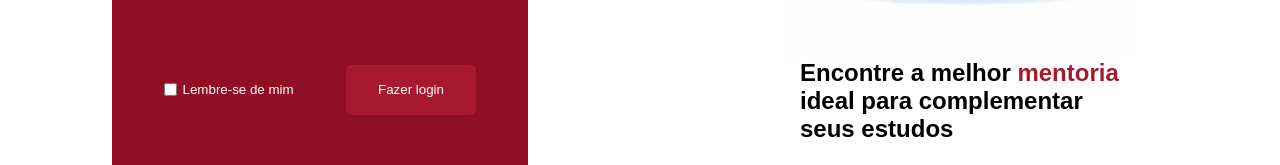
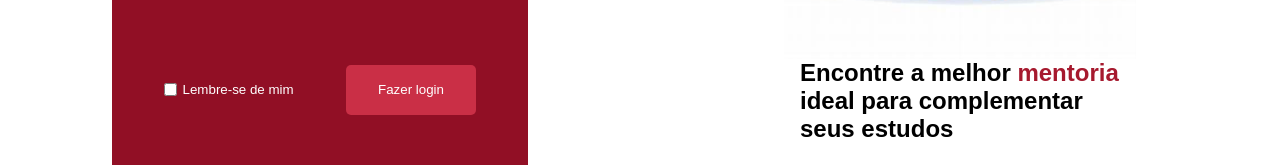
Before and after one commit to devGusta2/Mentec, a React (Create React App) app: page /Login in a window 1280 px wide. In both pictures the pointer is over the button "Fazer login". Shown: the part 467-632 px from the top of the page. Built offline with nearby package versions, Linux system fonts and the light colour scheme.

Commit message:
Hover btn transitions

```diff
--- a/src/Pages/login/Login.module.css
+++ b/src/Pages/login/Login.module.css
@@ -112,14 +112,17 @@
 #btnLogin{
     height: 50px;
     width: 130px;
-    background-color: #A6192E;
+    background-color: #a73142;
     border: 0;
     outline: 0;
     color: white;
     border-radius: 5px;
     cursor: pointer;
+    transition: 0.5s;
 }
-
+#btnLogin:hover{
+    background-color: rgb(202, 47, 70);
+}
 .artBox{
     width: 50%;
     height: 100%;
@@ -145,9 +148,13 @@
     display: flex;
     align-items: center;
     justify-content: space-evenly;
-
+    transition: 0.5s;
     cursor: pointer;
 
+}
+#btnMs:hover{
+    background-color: #6b97c9;
+    color: white;
 }
 
 #text{
```
